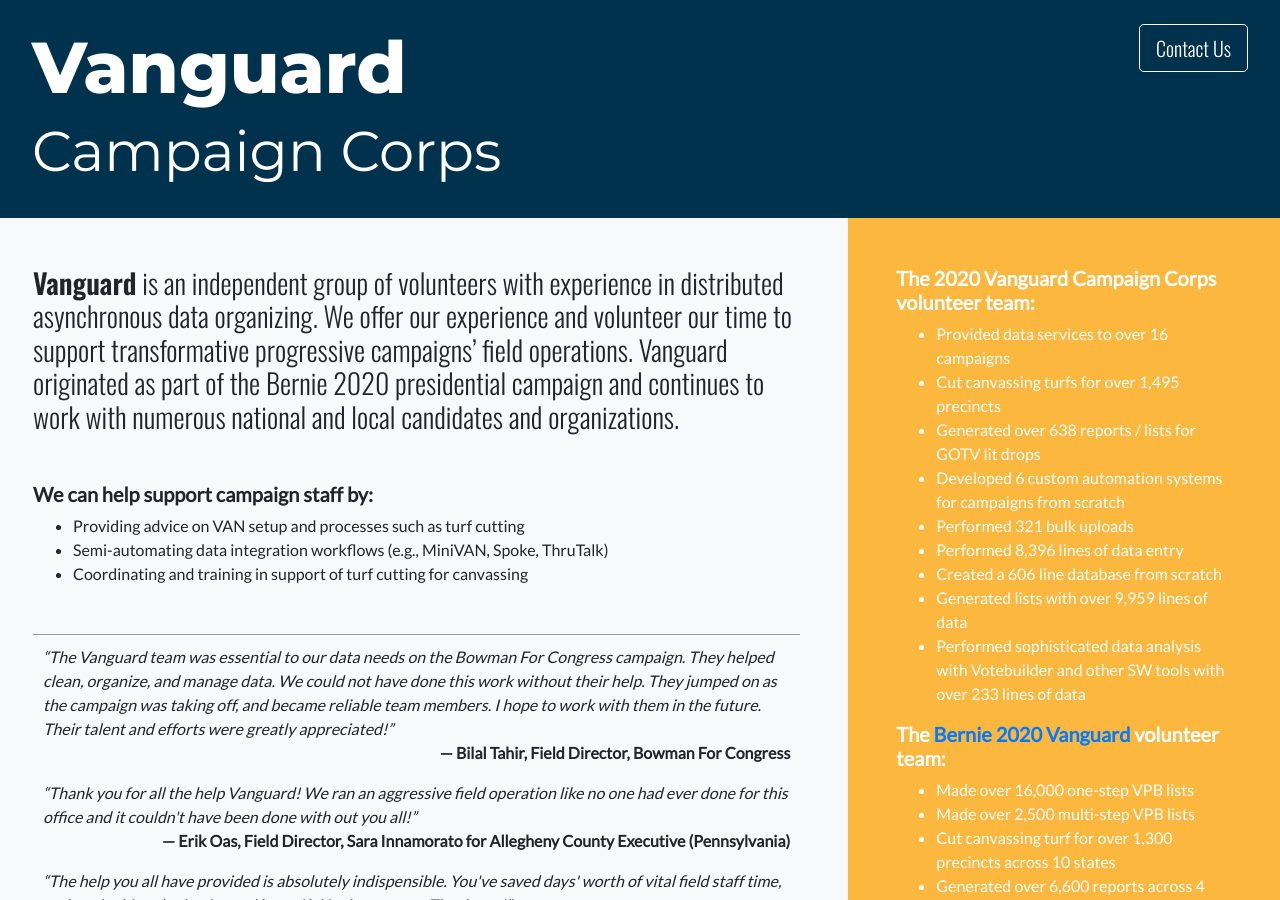
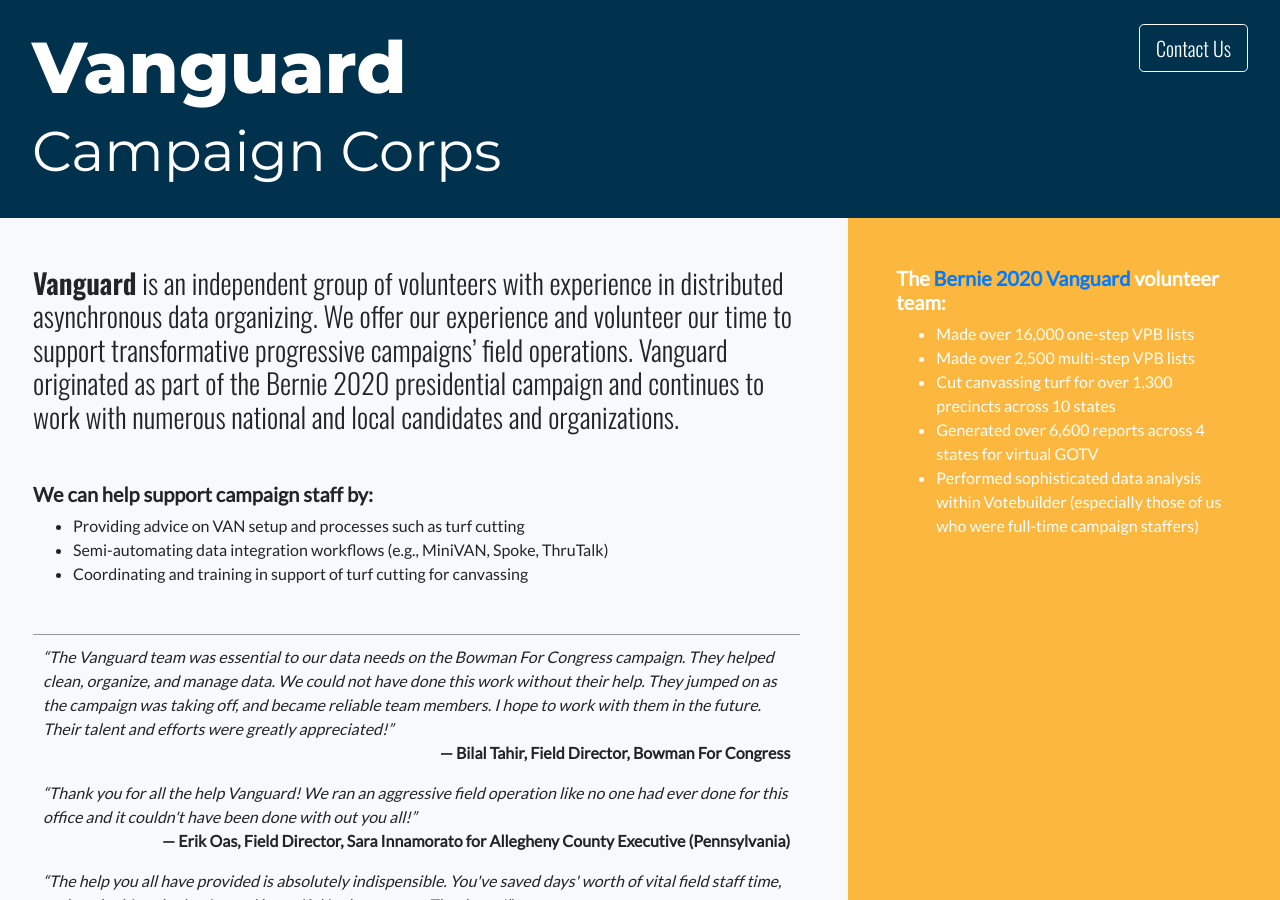
Before and after one commit to orgvanize/orgvanize.github.io, a Jekyll site: the page built from index.md, in a window 1280 px wide and 900 px high. Built offline with Jekyll 4.4.1, drawn with Linux system fonts in a browser that asks for light colours.

Commit message:
index.md: Remove obsolete tabulations that give the wrong impression about our brute-force capacity

```diff
--- a/index.md
+++ b/index.md
@@ -42,18 +42,6 @@ layout: default
         </div>
     </div>
     <div class="col-md-4 bg-nmu-yellow text-white p-5">
-        <h5 class="font-weight-bold">The 2020 Vanguard Campaign Corps volunteer team:</h5>
-        <ul>
-            <li>Provided data services to over 16 campaigns</li>
-            <li>Cut canvassing turfs for over 1,495 precincts</li>
-            <li>Generated over 638 reports / lists for GOTV lit drops</li>
-            <li>Developed 6 custom automation systems for campaigns from scratch</li>
-            <li>Performed 321 bulk uploads</li>
-            <li>Performed 8,396 lines of data entry</li>
-            <li>Created a 606 line database from scratch</li>
-            <li>Generated lists with over 9,959 lines of data</li>
-            <li>Performed sophisticated data analysis with Votebuilder and other SW tools with over 233 lines of data</li>
-        </ul>
         <h5 class="font-weight-bold">The <a href="https://web.archive.org/web/20200520011150/https://medium.com/@berniealums/taking-on-trump-and-beyond-learnings-from-bernie-2020-national-organizing-staff-31f274ace92b" target="_blank">Bernie 2020 Vanguard</a> volunteer team:</h5>
         <ul>
             <li>Made over 16,000 one-step VPB lists</li>
```
